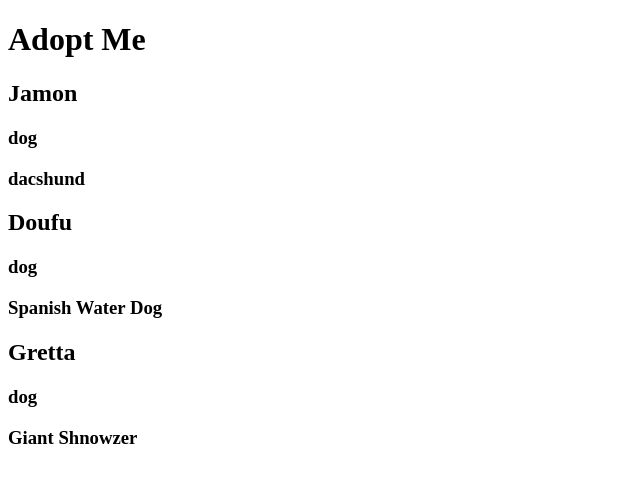
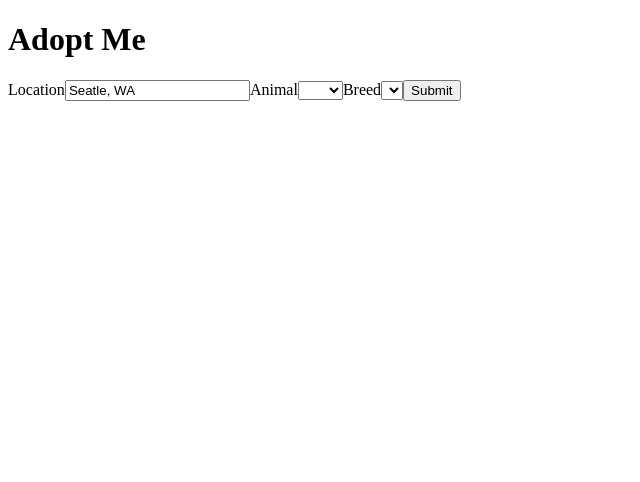
Before and after one commit to bahunter105/IntroToReact, a React app in the folder Adopt-me/: page / in a window 1280 px wide. Shown: the top 482 px of the page, without its empty margins (0-640 px from the left). Built offline with nearby package versions, Linux system fonts and the light colour scheme; the HTML template or start-up script is replaced by a standard one.

Commit message:
learning hooks

```diff
--- a/Adopt-me/package.json
+++ b/Adopt-me/package.json
@@ -19,6 +19,7 @@
     "eslint-plugin-import": "^2.22.1",
     "eslint-plugin-jsx-a11y": "^6.4.1",
     "eslint-plugin-react": "^7.22.0",
+    "eslint-plugin-react-hooks": "^4.2.0",
     "parcel": "^1.12.3",
     "prettier": "^2.5.1"
   },
--- a/Adopt-me/src/App.js
+++ b/Adopt-me/src/App.js
@@ -1,13 +1,12 @@
 import ReactDOM from "react-dom";
 import Pet from "./Pet";
+import SearchParams from "./SearchParams";
 
 const App = () => {
   return (
     <div>
       <h1> Adopt Me </h1>
-      <Pet name="Jamon" animal="dog" breed="dacshund" />
-      <Pet name="Doufu" animal="dog" breed="Spanish Water Dog" />
-      <Pet name="Gretta" animal="dog" breed="Giant Shnowzer" />
+      <SearchParams />
     </div>
   );
 };
--- /dev/null
+++ b/Adopt-me/src/SearchParams.js
@@ -0,0 +1,61 @@
+import { useState } from "react";
+
+const ANIMALS = ["bird", "cat", "dog"];
+
+const SearchParams = () => {
+  const [location, setLocation] = useState("Seatle, WA");
+  const [animal, setAnimal] = useState("");
+  const [breed, setBreed] = useState("");
+  const breeds = [];
+
+  return (
+    <div className="search-params">
+      <form>
+        <label htmlFor="location">
+          Location
+          <input
+            id="location"
+            onChange={(e) => setLocation(e.target.value)}
+            value={location}
+            placeholder="Location"
+          />
+        </label>
+        <label htmlFor="animal">
+          Animal
+          <select
+            id="animal"
+            value={animal}
+            onChange={(e) => setAnimal(e.target.value)}
+            onBlur={(e) => setAnimal(e.target.value)}
+          >
+            <option />
+            {ANIMALS.map((animal) => (
+              <option value={animal} key={animal}>
+                {animal}
+              </option>
+            ))}
+          </select>
+        </label>
+        <label htmlFor="breed">
+          Breed
+          <select
+            id="breed"
+            value={breed}
+            onChange={(e) => setBreed(e.target.value)}
+            onBlur={(e) => setBreed(e.target.value)}
+          >
+            <option />
+            {breeds.map((breed) => (
+              <option value={breed} key={breed}>
+                {breed}
+              </option>
+            ))}
+          </select>
+        </label>
+        <button>Submit</button>
+      </form>
+    </div>
+  );
+};
+
+export default SearchParams;
```
Also changed, not shown: Adopt-me/.eslintrc.json, 1 other file (tests, documents, lock files or other folders).
